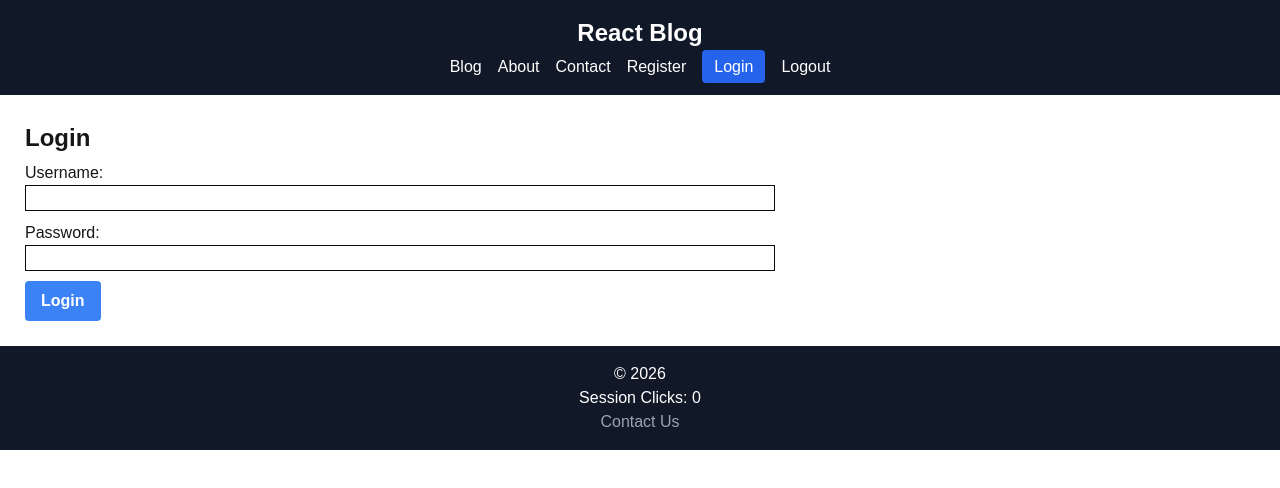
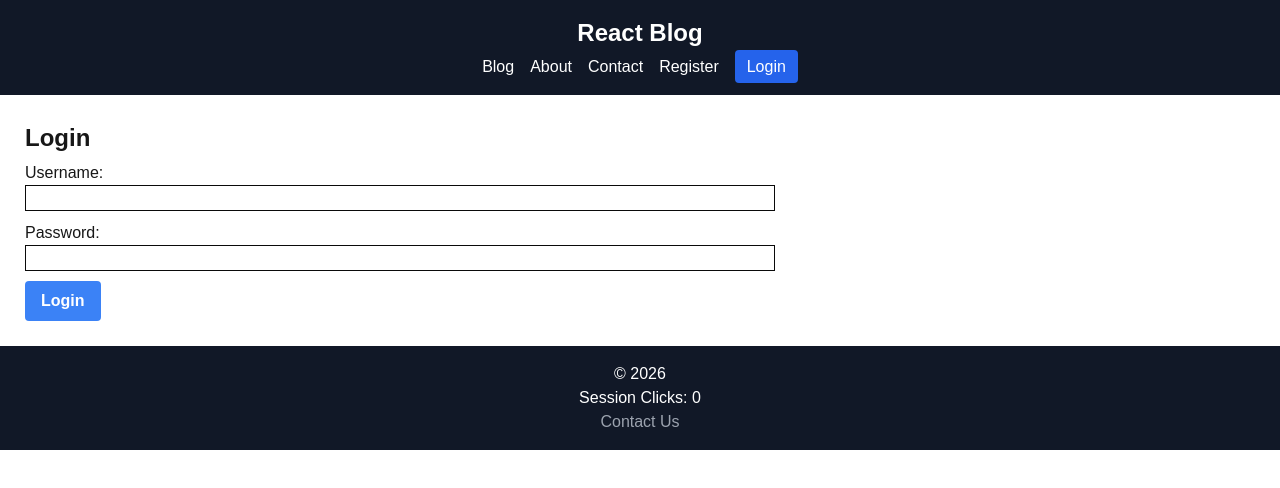
Before and after one commit to ifotn/comp2112-react-blog-f26, a Next.js app: page /auth/login in a window 1280 px wide. Shown: the top 488 px of the page. Built offline with nearby package versions, Linux system fonts and the light colour scheme.

Commit message:
l9/1 - toggle navbar links w/context username var

```diff
--- a/app/auth/login/page.tsx
+++ b/app/auth/login/page.tsx
@@ -3,6 +3,7 @@
 import PageTitle from "@/app/components/pageTitle";
 import { useForm, Controller } from "react-hook-form";
 import { useRouter } from "next/navigation";
+import { useSessionCounter } from "@/app/context/globalContext";
 
 interface LoginFormData {
     username: string;
@@ -10,6 +11,9 @@ interface LoginFormData {
 }
 
 export default function Login() {
+    // access global context username so we can set it on successful login
+    const { setUsername } = useSessionCounter();
+
     // router for redirect after successful login
     const router  = useRouter();
 
@@ -52,6 +56,9 @@ export default function Login() {
                 });
             }
             else {
+                // set username in global context
+                setUsername(data.username);
+
                 // redirect to blog
                 router.push('/blog');
             }
--- a/app/auth/logout/page.tsx
+++ b/app/auth/logout/page.tsx
@@ -1,8 +1,12 @@
 'use client';
 
 import { useRouter } from "next/navigation";
+import { useSessionCounter } from "@/app/context/globalContext";
 
 export default function Logout() {
+    // access global context username set method so we can clear it - user is logging out
+    const { setUsername } = useSessionCounter();
+
     const router= useRouter();
     const apiDomain: string = process.env.NEXT_PUBLIC_API_DOMAIN!;
 
@@ -13,6 +17,8 @@ export default function Logout() {
             });
 
             if (response.ok) {
+                // clear global context username
+                setUsername('');
                 router.push('/');
             }
         }
--- a/app/components/navbar.tsx
+++ b/app/components/navbar.tsx
@@ -2,8 +2,12 @@
 
 import Link from "next/link";
 import { usePathname } from "next/navigation";
+import { useSessionCounter } from "@/app/context/globalContext";
 
 export default function Navbar() {
+    // read username from global context (if any): anonymous or authenticated?
+    const { username } = useSessionCounter();
+
     // get pathname from url so we know what page we're on
     const pathName: string = usePathname();
 
@@ -20,9 +24,18 @@ export default function Navbar() {
                 <li><Link href="/blog" className={getLinkClass('/blog')}>Blog</Link></li>
                 <li><Link href="/about" className={getLinkClass('/about')}>About</Link></li>
                 <li><Link href="/contact" className={getLinkClass('/contact')}>Contact</Link></li>
-                <li><Link href="/auth/register" className={getLinkClass('/auth/register')}>Register</Link></li>
-                <li><Link href="/auth/login" className={getLinkClass('/auth/login')}>Login</Link></li>
-                <li><Link href="/auth/logout" className={getLinkClass('/auth/logout')}>Logout</Link></li>
+                {!username &&
+                    <>
+                       <li><Link href="/auth/register" className={getLinkClass('/auth/register')}>Register</Link></li>
+                       <li><Link href="/auth/login" className={getLinkClass('/auth/login')}>Login</Link></li>
+                    </>
+                }
+                {username &&
+                    <>
+                        <li><Link href="#" className="inactiveLink">{username}</Link></li>
+                        <li><Link href="/auth/logout" className={getLinkClass('/auth/logout')}>Logout</Link></li>
+                    </>
+                }
             </ul>
         </nav>
     );
--- a/app/context/globalContext.tsx
+++ b/app/context/globalContext.tsx
@@ -6,6 +6,8 @@ import {isNumberObject} from "node:util/types";
 type CounterContextType = {
     sessionCounter: number;
     increment: () => void;
+    username: string;
+    setUsername: (name: string) => void;
 }
 
 // make public
@@ -19,8 +21,11 @@ export function GlobalProvider({ children }: { children: ReactNode }) {
         setSessionCounter(sessionCounter + 1);
     }
 
+    // global username
+    const [username, setUsername] = useState<string>('');
+
     return (
-        <GlobalContext.Provider value={{ sessionCounter, increment}}>
+        <GlobalContext.Provider value={{ sessionCounter, increment, username, setUsername }}>
             {children}
         </GlobalContext.Provider>
     );
```
